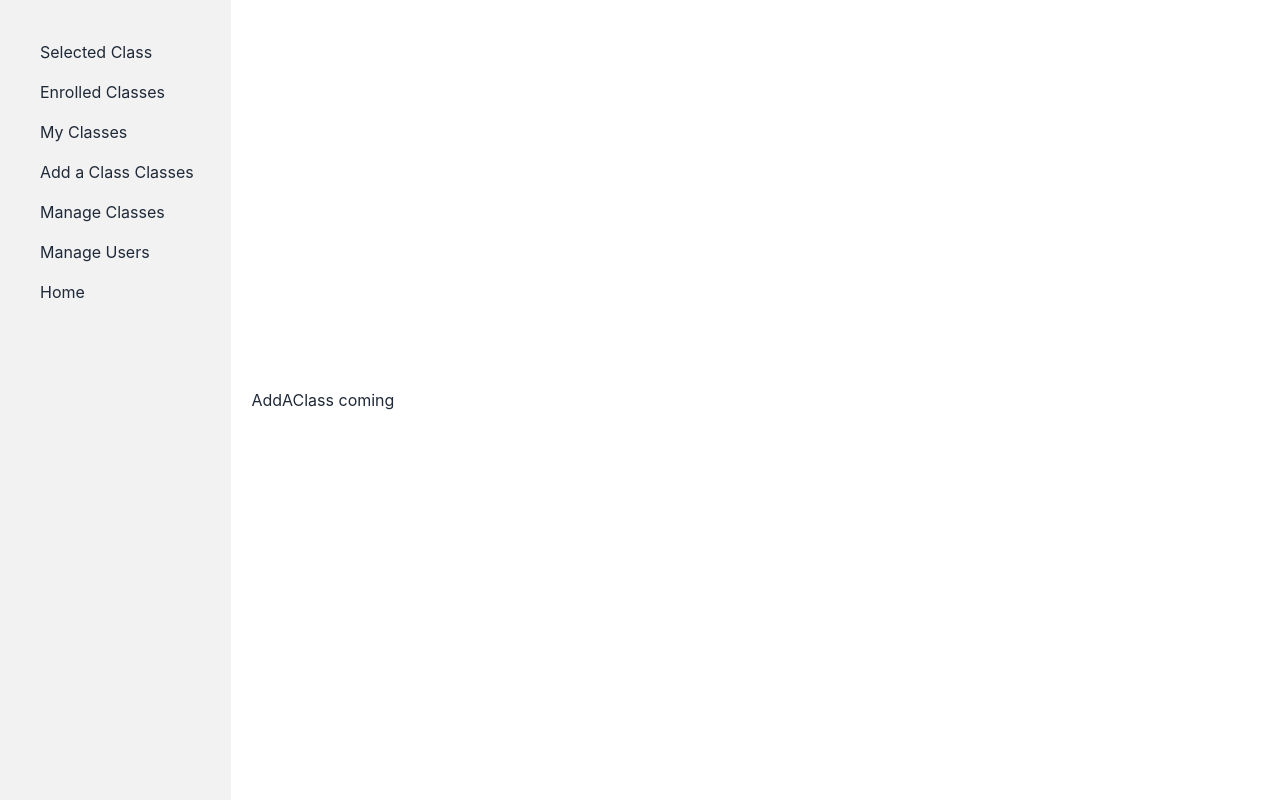
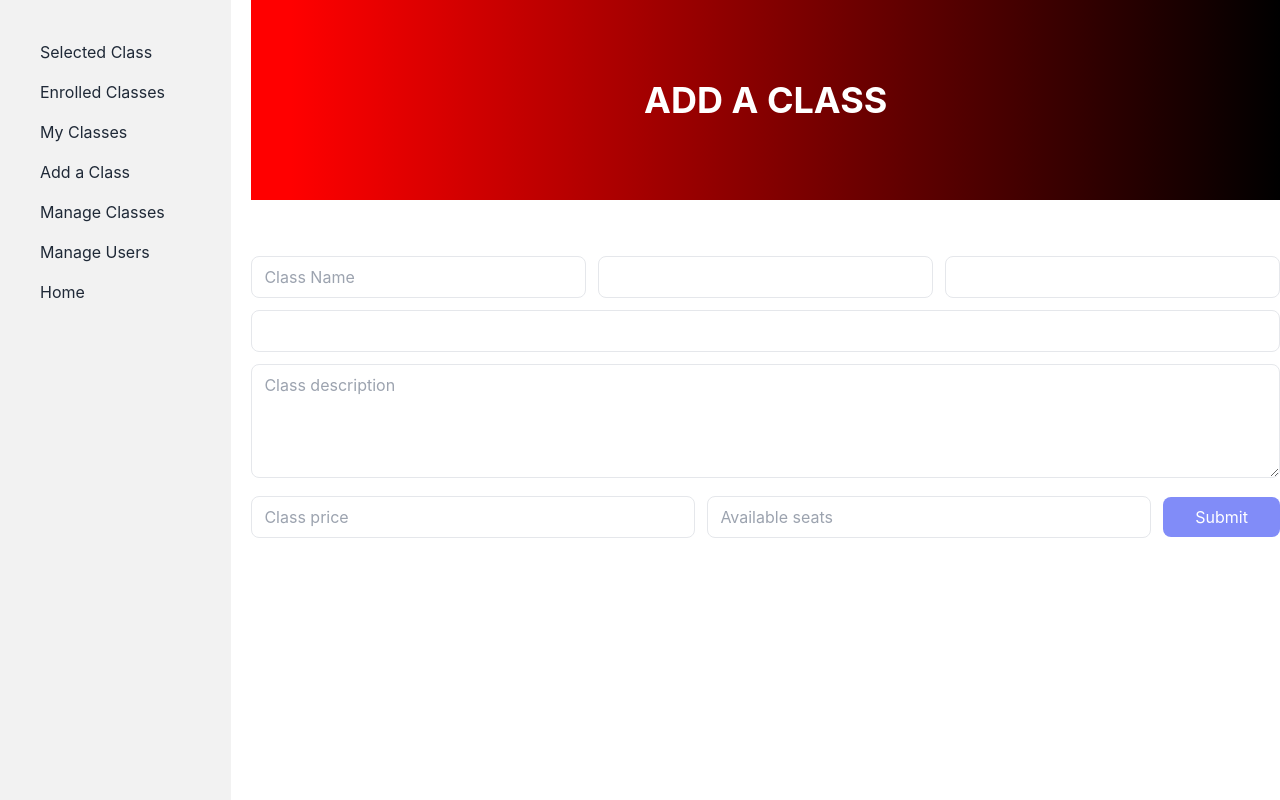
Before and after one commit to rayhanrayhan/LOTUSGROVE, a React (Vite) app: page /dashboard/addClass in a window 1280 px wide. Built offline with nearby package versions, Linux system fonts and the light colour scheme; no server answers.

Commit message:
added add class

```diff
--- a/src/Layout/Dashboard.jsx
+++ b/src/Layout/Dashboard.jsx
@@ -3,7 +3,7 @@ import { Link, Outlet } from "react-router-dom";
 
 const Dashboard = () => {
   return (
-    <div className="flex items-center gap-5">
+    <div className="flex items-start gap-5">
       <div className="w-72 h-screen bg-[#f2f2f2]  ">
         <nav>
           <ul className="pl-10 pt-10 flex flex-col gap-4">
@@ -18,7 +18,7 @@ const Dashboard = () => {
               <Link to="/dashboard/myClasses">My Classes</Link>
             </li>
             <li>
-              <Link to="/dashboard/addClass">Add a Class Classes</Link>
+              <Link to="/dashboard/addClass">Add a Class</Link>
             </li>
             <li>
               <Link to="/dashboard/manegeClasses">Manage Classes</Link>
--- a/src/Pages/Dashboard/AddAClass.jsx
+++ b/src/Pages/Dashboard/AddAClass.jsx
@@ -1,9 +1,55 @@
-import React from 'react';
+import React, { useContext } from 'react';
+import KeenSlider from '../KeenSlider/KeenSlider';
+import { Helmet } from 'react-helmet-async';
+import { useForm } from 'react-hook-form';
+import { AuthContext } from '../../Providers/AuthProvider';
+import axios from 'axios';
 
 const AddAClass = () => {
+    const { user } = useContext(AuthContext);
+    const { register, handleSubmit, formState: { errors } } = useForm
+        ();
+    const onSubmit = data => {
+        const newClass = { ...data, status: 'pending', students: 0 }
+        console.log(newClass)
+        axios.post('http://localhost:5000/classes', newClass)
+            .then(data => {
+                console.log(data.data)
+            })
+    };
     return (
         <div>
-            AddAClass coming
+            <Helmet>
+                <title>LOTUSGROVE || DASHBOARD - Add A Class</title>
+            </Helmet>
+            <KeenSlider keenTitle="Add A Class" />
+
+            <div className='mt-10 py-4'>
+                <form onSubmit={handleSubmit(onSubmit)}>
+                    <div className='flex items-center gap-3'>
+                        <input className='border w-full text-black py-2 px-3 rounded-lg' placeholder='Class Name' {...register("name", { required: true })} />
+
+                        <input className='border w-full text-black py-2 px-3 rounded-lg' readOnly defaultValue={user?.displayName} {...register("instructor", { required: true })} />
+
+                        <input className='border w-full text-black py-2 px-3 rounded-lg' readOnly defaultValue={user?.email} {...register("email", { required: true })} />
+                    </div>
+
+                    <input className='border w-full text-black py-2 px-3 rounded-lg mt-3' defaultValue={user?.photoURL} {...register("instructorImage", { required: true })} />
+
+
+
+                    <textarea rows={4} className='border w-full text-black py-2 px-3 rounded-lg mt-3' placeholder="Class description" {...register("des", { required: true })} />
+
+                    <div className='flex items-center gap-3 mt-3'>
+                        <input className='border w-full text-black py-2 px-3 rounded-lg' placeholder='Class price' {...register("price", { required: true })} />
+
+                        <input className='border w-full text-black py-2 px-3 rounded-lg' placeholder='Available seats' {...register("seats", { required: true })} />
+
+                        <input className='py-2 px-8 text-white rounded-lg bg-indigo-400' type="submit" />
+                    </div>
+
+                </form>
+            </div>
         </div>
     );
 };
--- a/src/Pages/Dashboard/SelectedClasses.jsx
+++ b/src/Pages/Dashboard/SelectedClasses.jsx
@@ -45,13 +45,10 @@ const SelectedClasses = () => {
       <Helmet>
         <title>LOTUSGROVE || DASHBOARD</title>
       </Helmet>
-      <KeenSlider keenTitle="DASHBOArd" />
+      <KeenSlider keenTitle="MY Selected Classes" />
       <div className="px-4">
         <div className="grid my-6  gap-4">
           <div className="col-span-1 md:col-span-3">
-            <div className="font-bold  text-2xl text-success outline-3  text-center">
-              MY SELECTION
-            </div>
             <div className="overflow-x-auto">
               <table className="w-full">
                 <thead>
```
